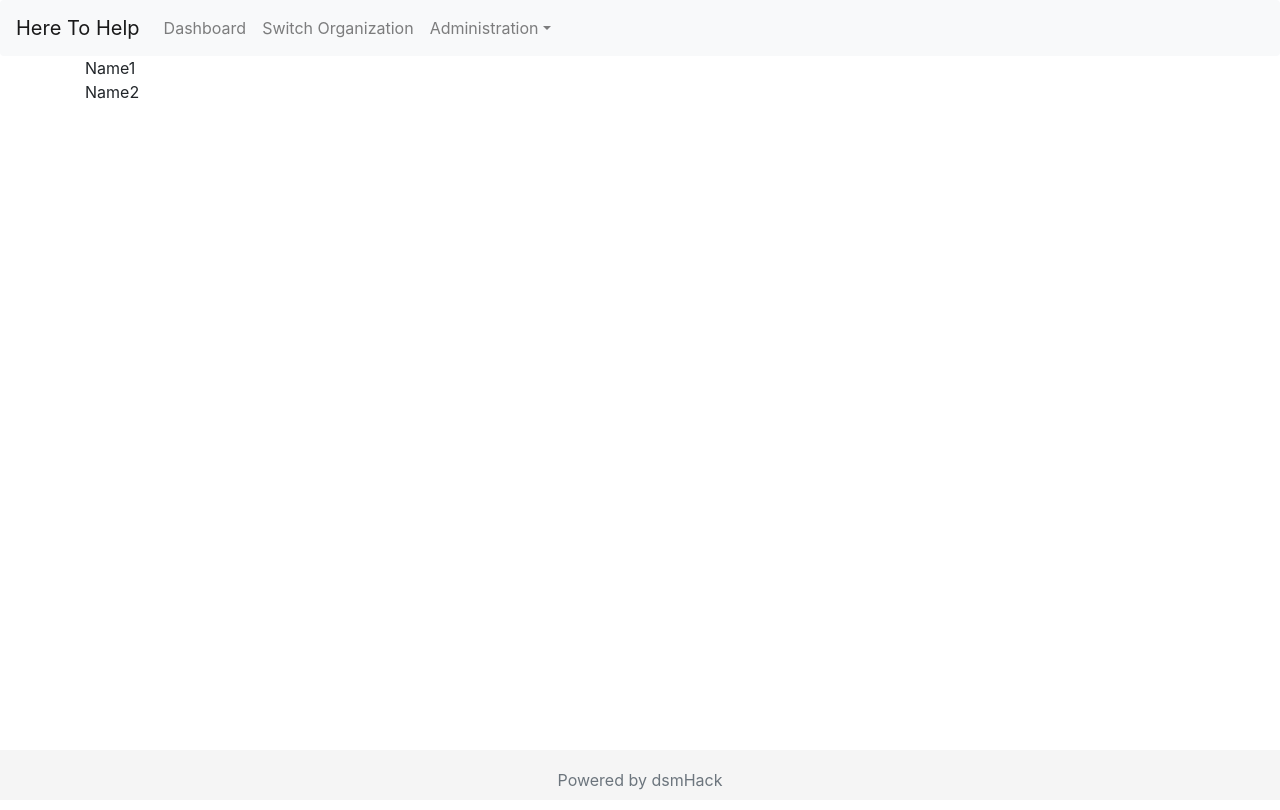
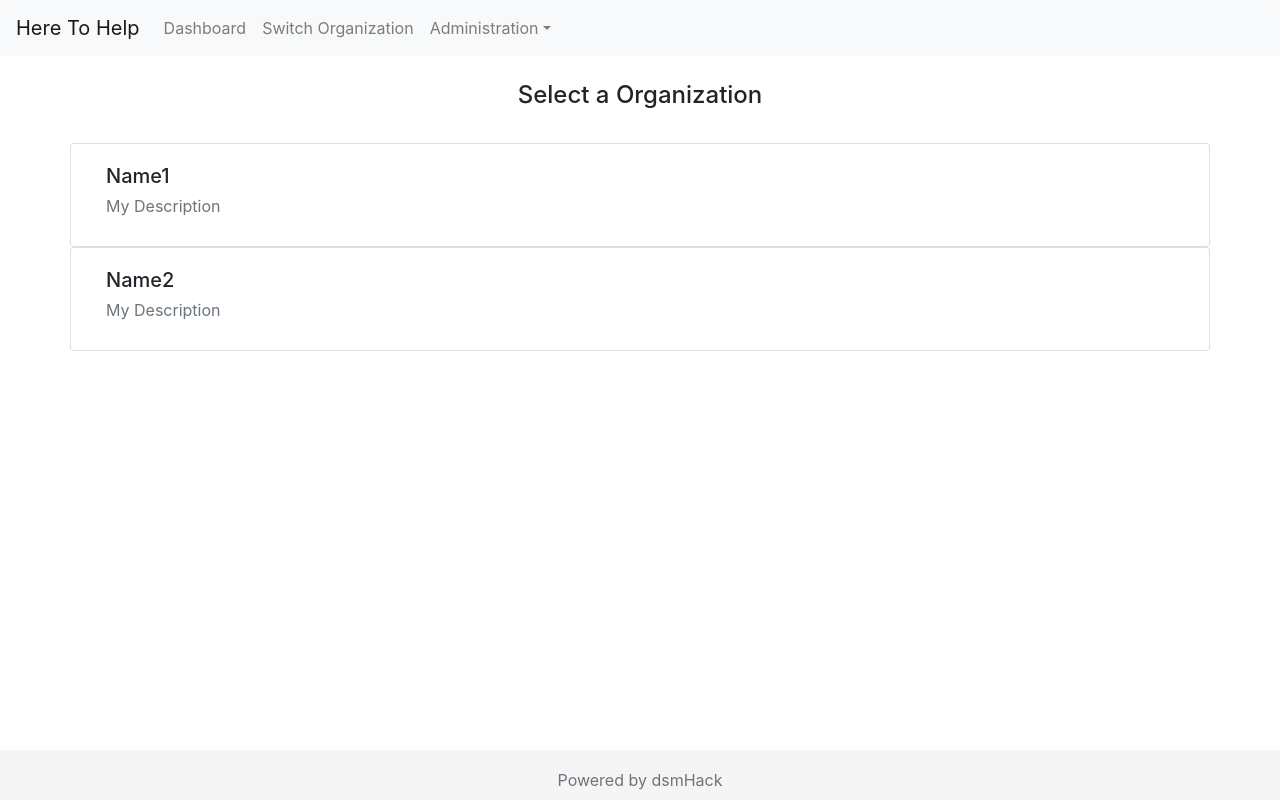
Before and after one commit to dsmHack/here-to-help-ui, an Angular app: page /orgs in a window 1280 px wide. Built offline with nearby package versions, Linux system fonts and the light colour scheme.

Commit message:
org changes

```diff
--- a/src/app/app.module.ts
+++ b/src/app/app.module.ts
@@ -10,6 +10,7 @@ import { OrganizationComponent } from './organization/organization.component';
 import { NavbarComponent } from './navbar/navbar.component';
 import { FooterComponent } from './footer/footer.component';
 import { ProjectItemComponent } from './project-item/project-item.component';
+import { OrganizationItemComponent } from './organization-item/organization-item.component';
 
 
 @NgModule({
@@ -18,6 +19,7 @@ import { ProjectItemComponent } from './project-item/project-item.component';
     HomeComponent,
     LoginComponent,
     OrganizationComponent,
+    OrganizationItemComponent,
     NavbarComponent,
     FooterComponent,
     ProjectItemComponent
--- /dev/null
+++ b/src/app/organization-item/organization-item.component.html
@@ -0,0 +1,8 @@
+<div class="row ">
+  <div class="col-12 card">
+    <div class="card-body">
+      <h5 class="card-title">{{org.name}}</h5>
+      <p class="card-subtitle mb-2 text-muted">{{org.description}}</p>
+    </div>
+  </div>
+</div>
--- /dev/null
+++ b/src/app/organization-item/organization-item.component.ts
@@ -0,0 +1,19 @@
+import {Component, Input, OnInit} from '@angular/core';
+import {Organization} from '../../swagger';
+
+@Component({
+  selector: 'app-org-item',
+  templateUrl: './organization-item.component.html',
+  styleUrls: ['./organization-item.component.css']
+})
+export class OrganizationItemComponent implements OnInit {
+
+  constructor() { }
+
+  @Input()
+  org: Organization;
+
+  ngOnInit() {
+  }
+
+}
--- a/src/app/organization/organization.component.html
+++ b/src/app/organization/organization.component.html
@@ -1,3 +1,10 @@
-<div *ngFor="let org of orgs" ngbDropdown>
-  {{org.name}}
+<div class="row">
+  <div class="col-12">
+    <div style="height: 25px"></div>
+    <h4 class="text-center">Select a Organization</h4>
+    <div style="height: 25px"></div>
+  </div>
+  <div class="col-12" >
+    <app-org-item *ngFor="let org of orgs" [org]="org"></app-org-item>
+  </div>
 </div>
```
Also changed, not shown: src/app/organization-item/organization-item.component.css (added), 1 other file (tests, documents, lock files or other folders).
